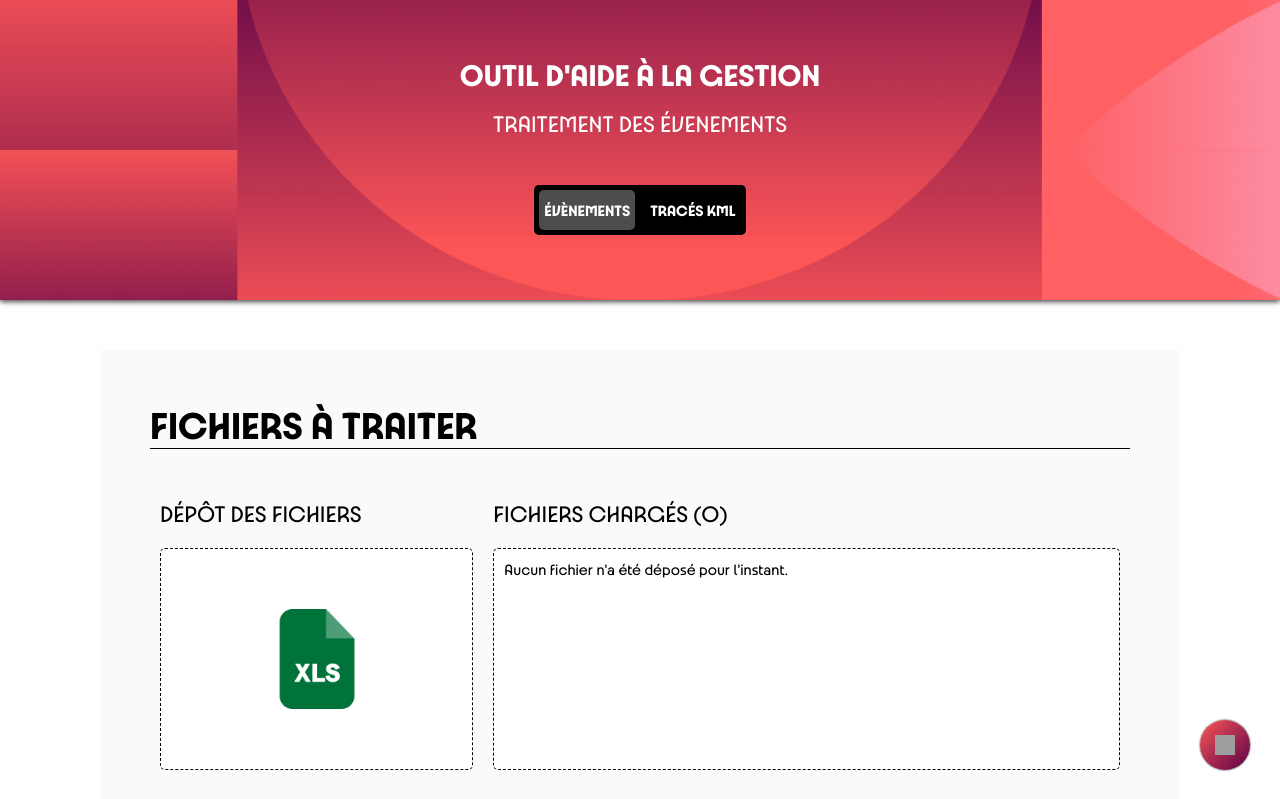
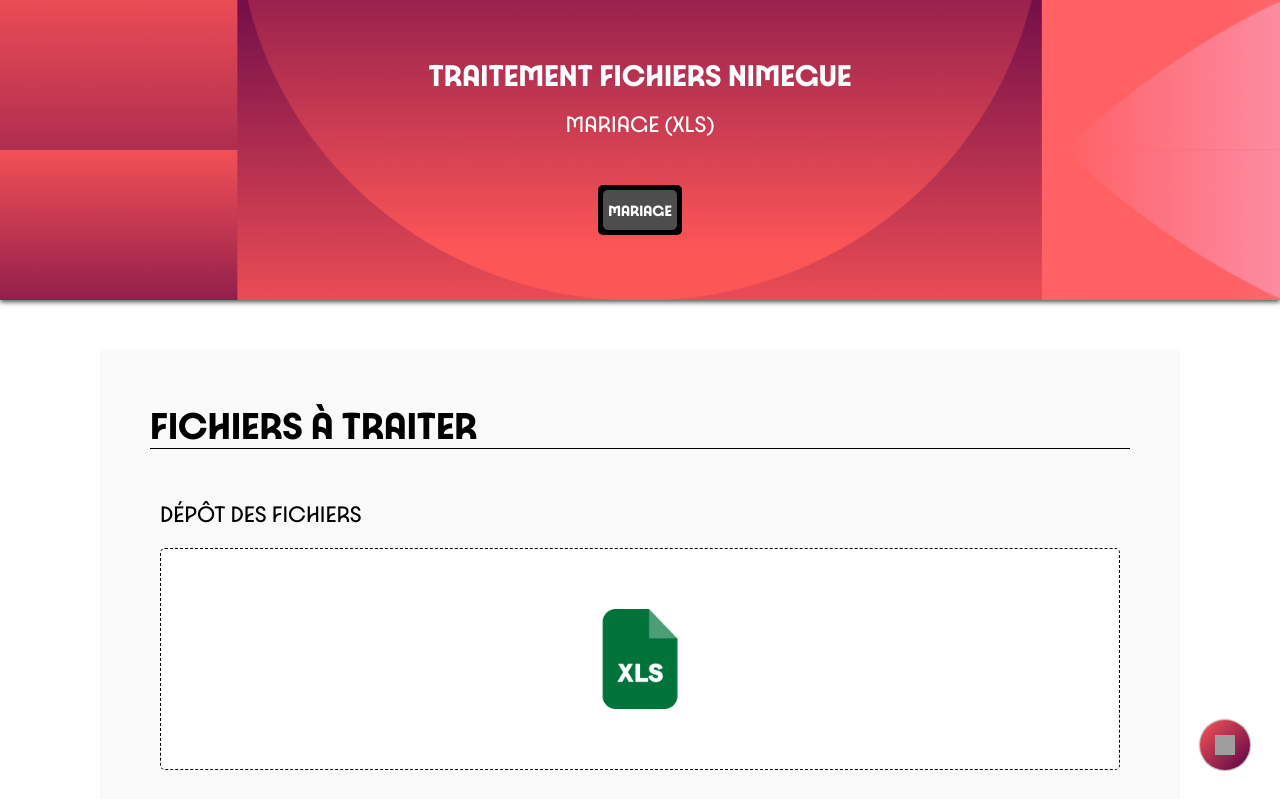
Before and after one commit to Rpzcancoillote/cdj-file-merger, a React (Create React App) app: page / in a window 1280 px wide. Shown: the top 799 px of the page. Built offline with nearby package versions, Linux system fonts and the light colour scheme; grey boxes are pictures that could not be loaded.

Commit message:
[Feature] - New nimegue file feature

```diff
--- a/package.json
+++ b/package.json
@@ -7,11 +7,13 @@
         "@testing-library/jest-dom": "^5.17.0",
         "@testing-library/react": "^13.4.0",
         "@testing-library/user-event": "^13.5.0",
+        "@types/convert-excel-to-json": "^1.7.4",
         "@types/jest": "^27.5.2",
         "@types/node": "^16.18.83",
         "@types/react": "^18.2.58",
         "@types/react-csv": "^1.1.10",
         "@types/react-dom": "^18.2.19",
+        "convert-excel-to-json": "^1.7.0",
         "date-fns": "^3.6.0",
         "leaflet": "^1.9.4",
         "prettier": "^3.2.5",
--- a/src/components/KmlExtractor.tsx
+++ b/src/components/KmlExtractor.tsx
@@ -56,7 +56,6 @@ const KmlExtractor = () => {
             reader.onerror = () => console.log('file reading has failed')
             reader.onload = () => {
                 var xml = new XMLParser().parseFromString(reader.result)
-                console.log('Reader : ', reader.result)
 
                 const date_string = xml.getElementsByTagName('name')[0].value.split(' ')[2]
                 const start_string = xml.getElementsByTagName('name')[2].value.split(' ')[5]
--- /dev/null
+++ b/src/components/MariageNimegue.tsx
@@ -0,0 +1,258 @@
+/* eslint-disable no-sparse-arrays */
+import * as React from 'react'
+
+import styled from 'styled-components'
+import { useDropzone } from 'react-dropzone'
+import readXlsxFile from 'read-excel-file'
+import { CSVLink } from 'react-csv'
+import Section from './Section'
+import Title from './Title'
+import Subtitle from './Subtitle'
+import Button from './Button'
+import Loader from './Loader'
+import { isMobile } from 'react-device-detect'
+
+const MariageNimegue = () => {
+    const [launched, setLaunched] = React.useState<boolean>(false)
+    const [datas, setDatas] = React.useState<Row[][]>([])
+
+    const { acceptedFiles, getRootProps, getInputProps } = useDropzone({ maxFiles: 1 })
+
+    const [insee, setInsee] = React.useState<string>('33000')
+    const [departement, setDepartement] = React.useState<string>('Gironde')
+
+    // SCROLL EFFECT
+    React.useEffect(() => {
+        if (launched) {
+            window.scrollTo({
+                left: 0,
+                top: window.innerHeight,
+                behavior: 'smooth',
+            })
+        }
+    }, [launched])
+
+    //PROCESSING
+    const processFiles = (myfiles: File[]) => {
+        setLaunched(true)
+        setTimeout(() => {
+            Promise.all(myfiles.map((file) => readXlsxFile(file))).then((content) => {
+                console.log('Content : ', content)
+                setDatas(content)
+            })
+        }, 1000)
+    }
+
+    const allEventsToCSV =
+        datas[0] &&
+        datas[0].map((e) => [
+            'NIMEGUEV3',
+            insee,
+            e[0],
+            insee.slice(0, 2),
+            departement,
+            'M',
+            e[5],
+            ,
+            ,
+            ,
+            e[1],
+            e[2],
+            ,
+            ,
+            ,
+            ,
+            ,
+            ,
+            ,
+            ,
+            ,
+            ,
+            ,
+            ,
+            ,
+            ,
+            ,
+            ,
+            e[3],
+            e[4],
+        ])
+
+    return (
+        <>
+            <Section id="inputfiles">
+                <Title title="Fichiers à traiter" />
+                <Horizontal isMobile={isMobile}>
+                    <Vertical flexed={1} isMobile={isMobile}>
+                        <Subtitle subtitle="Dépôt des fichiers" />
+                        <FileDropzone {...getRootProps({ className: 'dropzone' })}>
+                            <FileImage src={require('../assets/xls.png')} alt="File dropzone" />
+                            <input {...getInputProps()} />
+                        </FileDropzone>
+                    </Vertical>
+                    {acceptedFiles.length !== 0 && acceptedFiles[0] && (
+                        <Vertical flexed={2} isMobile={isMobile}>
+                            <Subtitle subtitle={`Fichier chargé : (${acceptedFiles[0].name})`} />
+                            <FileContainer>
+                                <FileArray>
+                                    <DataLine>
+                                        <DataInfo>Code Insee</DataInfo>
+                                        <DataInput
+                                            value={insee}
+                                            onChange={(t) => setInsee(t.target.value)}
+                                            type="number"
+                                        />
+                                    </DataLine>
+                                    <DataLine>
+                                        <DataInfo>Département</DataInfo>
+                                        <DataInput
+                                            value={departement}
+                                            onChange={(t) => setDepartement(t.target.value)}
+                                            type="text"
+                                        />
+                                    </DataLine>
+                                </FileArray>
+                            </FileContainer>
+                        </Vertical>
+                    )}
+                </Horizontal>
+                <ButtonContainer>
+                    <Button
+                        label="Lancer le traitement"
+                        onClick={() => processFiles(acceptedFiles)}
+                        disabled={acceptedFiles.length === 0 || insee === '' || departement === ''}
+                    />
+                </ButtonContainer>
+            </Section>
+            {launched && (
+                <>
+                    {datas.length === 0 ? (
+                        <LoaderContainer>
+                            <Loader />
+                        </LoaderContainer>
+                    ) : (
+                        <>
+                            <Section id="results">
+                                <Title title="Résultats du traitement" />
+                                <Subtitle subtitle="État des évènements" />
+                                <VData>
+                                    <DataLine>
+                                        <DataIcon src={require('../assets/analyzed.png')} />
+                                        <DataInfo>{datas[0].length} mariages traités</DataInfo>
+                                    </DataLine>
+                                </VData>
+                                <ButtonContainer>
+                                    <CSVLink
+                                        style={{ textDecoration: 'unset' }}
+                                        data={allEventsToCSV as any}
+                                        separator=";"
+                                        target="_blank"
+                                        filename={`${acceptedFiles[0].name.split('.')[0]}.csv`}>
+                                        <Button label="Exporter le fichier" onClick={() => {}} />
+                                    </CSVLink>
+                                </ButtonContainer>
+                            </Section>
+                        </>
+                    )}
+                </>
+            )}
+        </>
+    )
+}
+
+export default MariageNimegue
+
+const Horizontal = styled.div<{ isMobile: boolean }>`
+    display: flex;
+    align-items: center;
+    flex-direction: ${(props) => (props.isMobile ? 'column' : 'row')};
+`
+const Vertical = styled.div<{ flexed?: number; isMobile: boolean }>`
+    flex: ${(props) => props.flexed || 1};
+    flex-direction: column;
+    padding: 10px;
+    display: flex;
+    ${(props) => props.isMobile && 'width: 100%;'}
+`
+const FileDropzone = styled.div`
+    background-color: #ffffff;
+    border: 1px dashed #000000;
+    justify-content: center;
+    align-items: center;
+    border-radius: 5px;
+    cursor: pointer;
+    height: 200px;
+    display: flex;
+    padding: 10px;
+
+    &:hover {
+        background: linear-gradient(45deg, #e14854, #97214d);
+        & > img {
+            rotate: -10deg;
+        }
+    }
+`
+const FileImage = styled.img`
+    height: 100px;
+    width: 100px;
+`
+const FileContainer = styled.aside`
+    background-color: #ffffff;
+    border: 1px dashed #000000;
+    border-radius: 5px;
+    overflow: scroll;
+    display: flex;
+    height: 200px;
+    padding: 10px;
+`
+const FileArray = styled.ul`
+    flex-direction: column;
+    list-style: none;
+    display: flex;
+    padding: 0;
+    margin: 0;
+    flex: 1;
+`
+const LoaderContainer = styled.div`
+    display: flex;
+    align-items: center;
+    justify-content: center;
+`
+const VData = styled.div`
+    flex-direction: column;
+    border: 0px solid #97214d;
+    border-left-width: 3px;
+
+    flex: 1;
+    display: flex;
+    padding-left: 15px;
+    margin-bottom: 50px;
+    justify-content: center;
+`
+const DataLine = styled.div`
+    margin: 5px;
+    display: flex;
+`
+const DataInfo = styled.div`
+    display: flex;
+    font-size: 18px;
+    line-height: 18px;
+    margin-right: 10px;
+    align-items: center;
+`
+const DataInput = styled.input`
+    flex: 1;
+    height: 30px;
+    font-family: MainFont;
+    font-size: 16px;
+`
+const DataIcon = styled.img`
+    height: 20px;
+    width: 20px;
+    margin-right: 5px;
+`
+const ButtonContainer = styled.div`
+    display: flex;
+    margin-top: 20px;
+    justify-content: flex-end;
+`
--- a/src/components/Section.tsx
+++ b/src/components/Section.tsx
@@ -8,7 +8,6 @@ interface Props {
 }
 
 const Section = ({ id, children }: Props) => {
-    console.log('Is mobile : ', isMobile)
     return (
         <Container id={id} isMobile={isMobile}>
             {children}
--- a/src/screens/Home.tsx
+++ b/src/screens/Home.tsx
@@ -3,23 +3,33 @@ import * as React from 'react'
 import styled from 'styled-components'
 import FileMerger from '../components/FileMerger'
 import KmlExtractor from '../components/KmlExtractor'
+import MariageNimegue from '../components/MariageNimegue'
 
 const HomeScreen = () => {
-    const [action, setAction] = React.useState<'filemerger' | 'kmlextractor'>('filemerger')
+    const [action, setAction] = React.useState<'mariageNimegue' | 'filemerger' | 'kmlextractor'>(
+        'mariageNimegue'
+    )
 
     return (
         <>
             <Header>
                 <BackgroundHeader src={require('../assets/header.png')} />
                 <MenuContent>
-                    <Pagetitle>Outil d'aide à la gestion</Pagetitle>
+                    <Pagetitle>Traitement fichiers Nimegue</Pagetitle>
                     <Pagesubtitle>
-                        {action === 'filemerger'
-                            ? 'Traitement des évenements'
-                            : 'Traitement des tracés'}
+                        {action === 'mariageNimegue'
+                            ? 'Mariage (XLS)'
+                            : action === 'filemerger'
+                              ? 'Traitement des évenements'
+                              : 'Traitement des tracés'}
                     </Pagesubtitle>
                     <Menu>
                         <MenuItem
+                            selected={action === 'mariageNimegue'}
+                            onClick={() => setAction('mariageNimegue')}>
+                            Mariage
+                        </MenuItem>
+                        {/* <MenuItem
                             selected={action === 'filemerger'}
                             onClick={() => setAction('filemerger')}>
                             Évènements
@@ -28,11 +38,17 @@ const HomeScreen = () => {
                             selected={action === 'kmlextractor'}
                             onClick={() => setAction('kmlextractor')}>
                             Tracés kml
-                        </MenuItem>
+                        </MenuItem> */}
                     </Menu>
                 </MenuContent>
             </Header>
-            {action === 'filemerger' ? <FileMerger /> : <KmlExtractor />}
+            {action === 'mariageNimegue' ? (
+                <MariageNimegue />
+            ) : action === 'filemerger' ? (
+                <FileMerger />
+            ) : (
+                <KmlExtractor />
+            )}
             <ScrollToTop onClick={() => window.scrollTo({ left: 0, top: 0, behavior: 'smooth' })}>
                 <Arrow src={require('../assets/arrow.png')} />
             </ScrollToTop>
```
Also changed, not shown: 1 other file (tests, documents, lock files or other folders).
